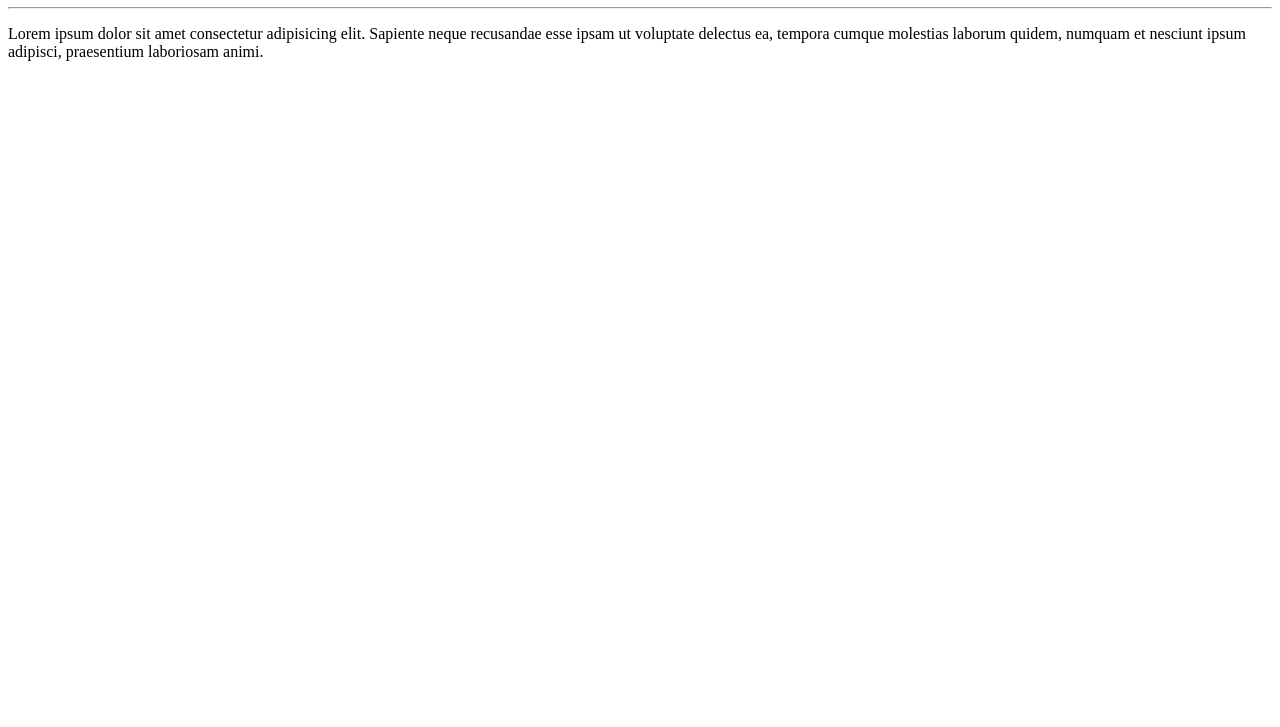
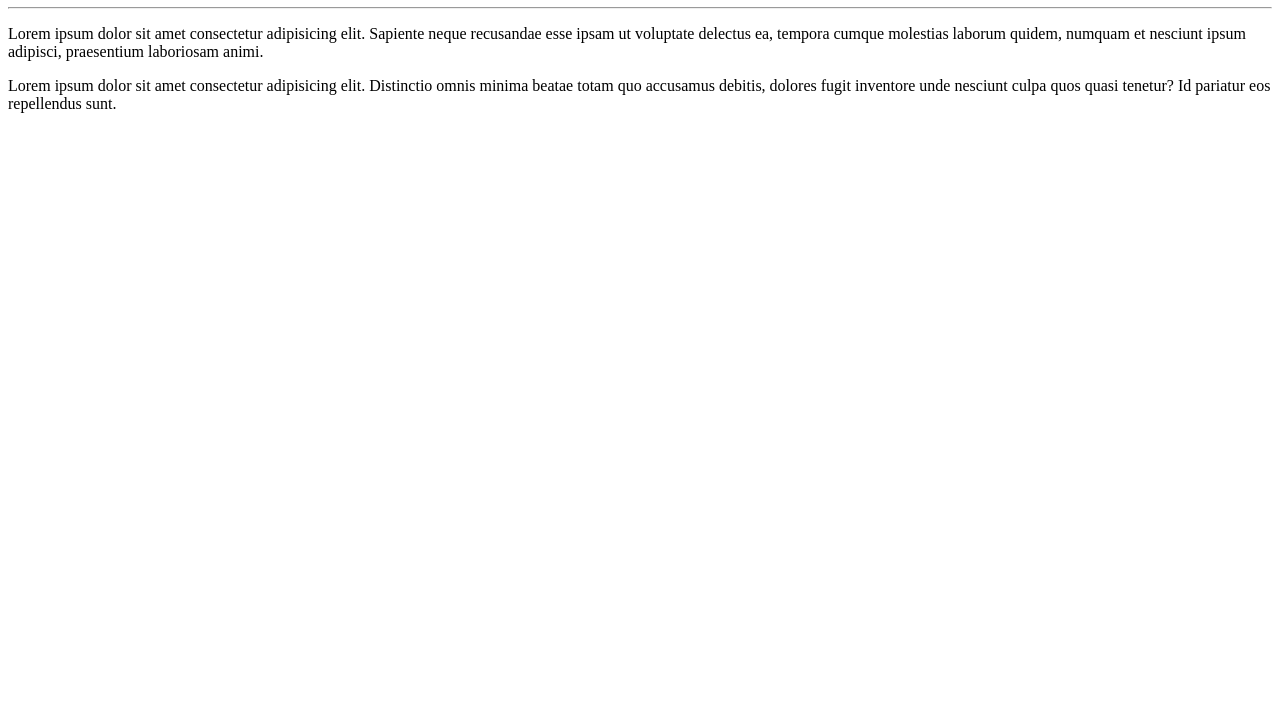
Before and after one commit to igorfagundez/Ola-Mundo, a plain HTML site: page site-exemplo/index.html in a window 1280 px wide. Shown: the part 73-800 px from the top of the page. Drawn offline with Linux system fonts and the light colour scheme.

Commit message:
Adicionei um parágrafro

```diff
--- a/site-exemplo/index.html
+++ b/site-exemplo/index.html
@@ -9,5 +9,6 @@
     <h1>Olá, Mundo!</h1>
     <hr>
     <p>Lorem ipsum dolor sit amet consectetur adipisicing elit. Sapiente neque recusandae esse ipsam ut voluptate delectus ea, tempora cumque molestias laborum quidem, numquam et nesciunt ipsum adipisci, praesentium laboriosam animi.</p>
+    <p>Lorem ipsum dolor sit amet consectetur adipisicing elit. Distinctio omnis minima beatae totam quo accusamus debitis, dolores fugit inventore unde nesciunt culpa quos quasi tenetur? Id pariatur eos repellendus sunt.</p>
 </body>
 </html>
```
